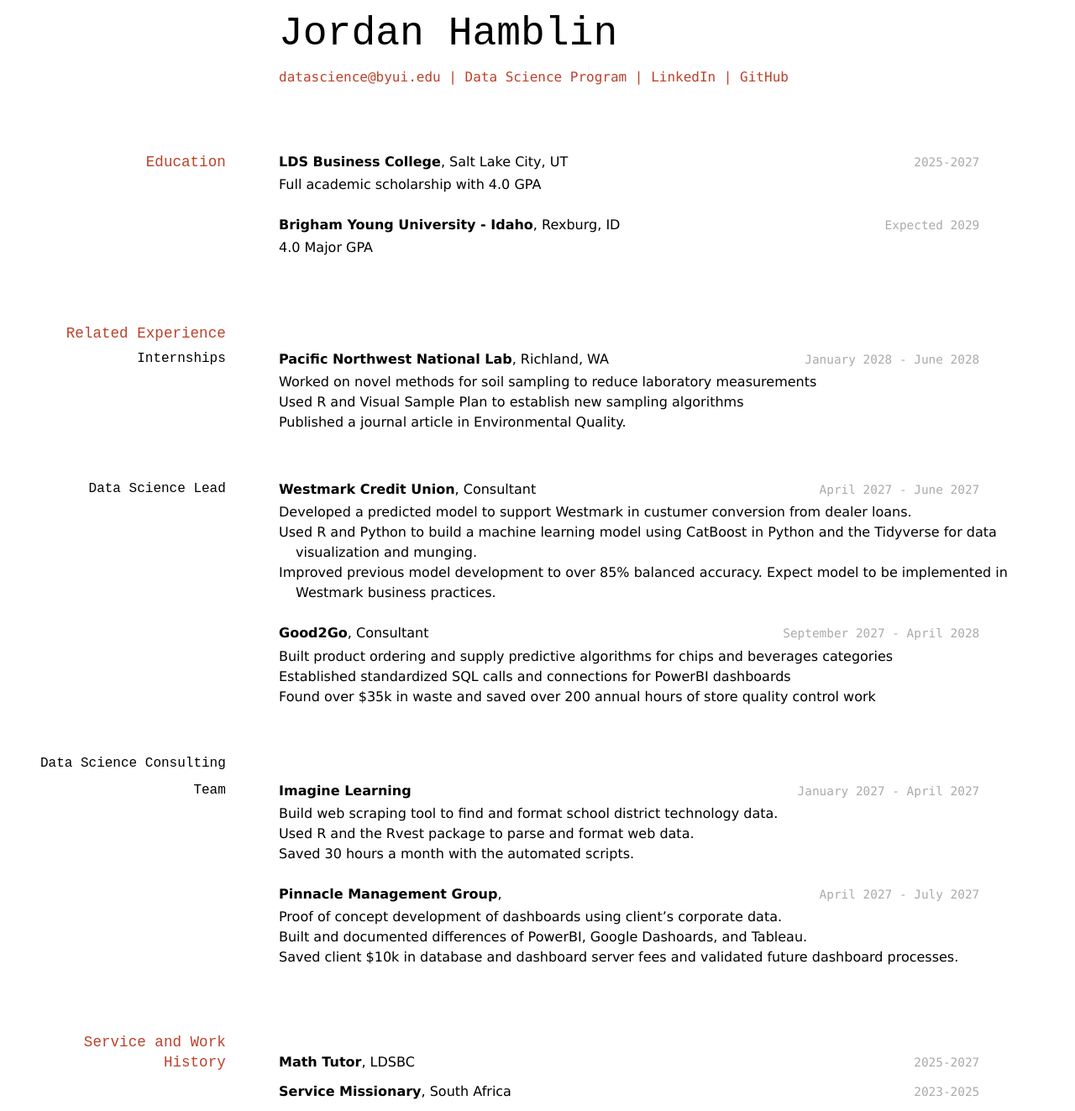
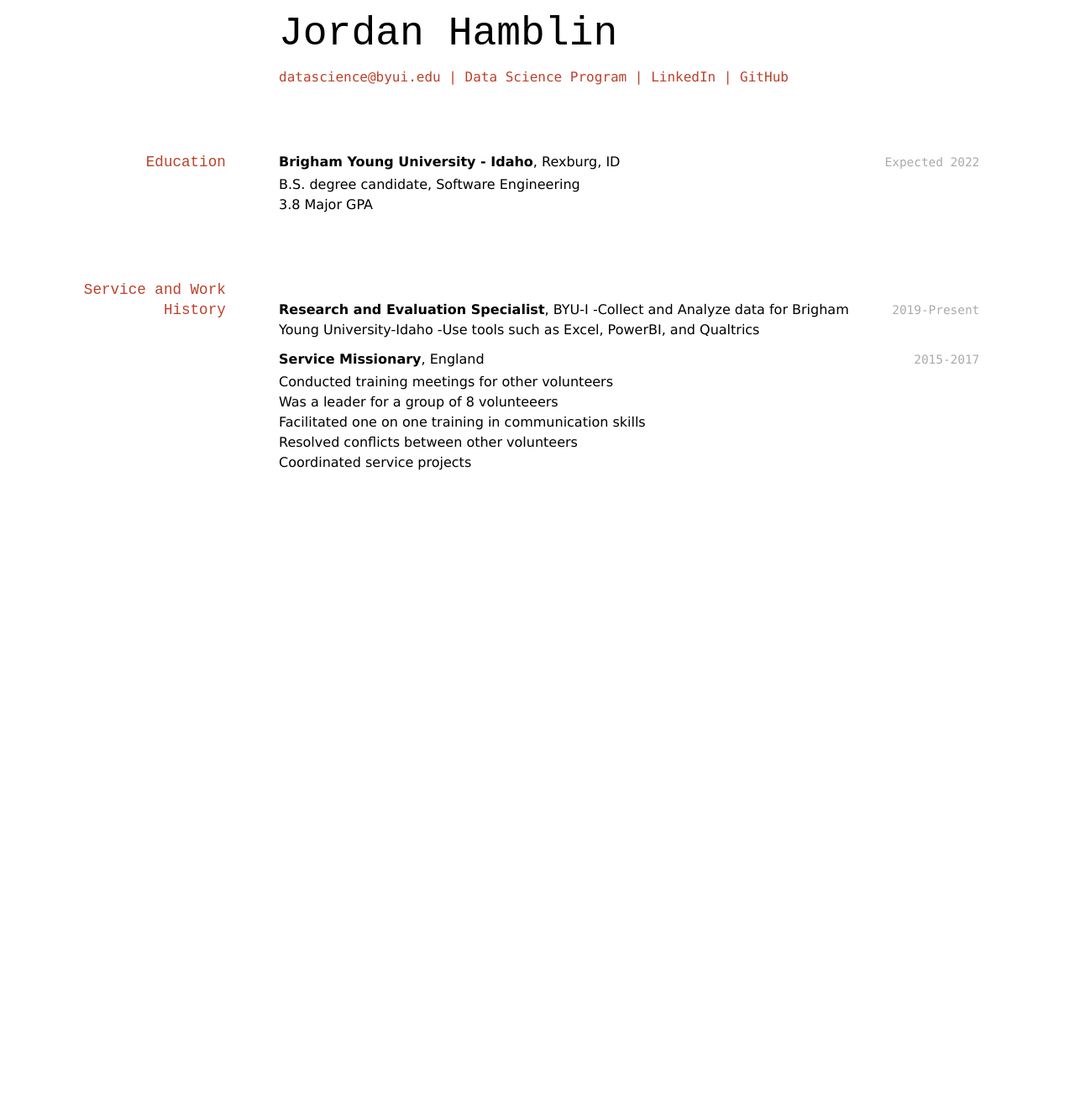
Before and after one commit to byuids-resumes/Hamblin_Jordan_Resume, a Jekyll site: the page built from docs/index.md, in a window 1280 px wide. Shown: the whole page at 84% size. Built offline with Jekyll 4.4.1, drawn with Linux system fonts in a browser that asks for light colours; after the commit the page ends 900 px from its top, so only the background shows below that.

Commit message:
Updated work experience

```diff
--- a/docs/index.md
+++ b/docs/index.md
@@ -15,72 +15,28 @@ title: Jordan Hamblin
 
 ## Education
 
-`2025-2027`
-__LDS Business College__, Salt Lake City, UT
-
-- Full academic scholarship with 4.0 GPA
-
-`Expected 2029`
+`Expected 2022`
 __Brigham Young University - Idaho__, Rexburg, ID
-
-- 4.0 Major GPA
-
-
-## Related Experience
-
-### Internships
-
-`January 2028 - June 2028`
-__Pacific Northwest National Lab__, Richland, WA
-
-- Worked on novel methods for soil sampling to reduce laboratory measurements
-- Used R and Visual Sample Plan to establish new sampling algorithms
-- Published a journal article in Environmental Quality.
-
-### Data Science Lead
-
-`April 2027 - June 2027`
-__Westmark Credit Union__, Consultant
-
-- Developed a predicted model to support Westmark in custumer conversion from dealer loans.
-- Used R and Python to build a machine learning model using CatBoost in Python and the Tidyverse for data visualization and munging.
-- Improved previous model development to over 85% balanced accuracy. Expect model to be implemented in Westmark business practices.
-
-`September 2027 - April 2028`
-__Good2Go__, Consultant
-
-- Built product ordering and supply predictive algorithms for chips and beverages categories
-- Established standardized SQL calls and connections for PowerBI dashboards
-- Found over $35k in waste and saved over 200 annual hours of store quality control work
-
-### Data Science Consulting Team
-
-`January 2027 - April 2027`
-__Imagine Learning__
-
-- Build web scraping tool to find and format school district technology data.
-- Used R and the Rvest package to parse and format web data.
-- Saved 30 hours a month with the automated scripts.
-
-`April 2027 - July 2027`
-__Pinnacle Management Group__,
-
-- Proof of concept development of dashboards using client's corporate data.
-- Built and documented differences of PowerBI, Google Dashoards, and Tableau.
-- Saved client $10k in database and dashboard server fees and validated future dashboard processes.
-
+- B.S. degree candidate, Software Engineering
+- 3.8 Major GPA
 
 ## Service and Work History
 
-`2025-2027`
-__Math Tutor__, LDSBC
+`2019-Present`
+__Research and Evaluation Specialist__, BYU-I
+-Collect and Analyze data for Brigham Young University-Idaho
+-Use tools such as Excel, PowerBI, and Qualtrics
 
 
-`2023-2025`
-__Service Missionary__, South Africa
-
+`2015-2017`
+__Service Missionary__, England
+- Conducted training meetings for other volunteers
+- Was a leader for a group of 8 volunteeers
+- Facilitated one on one training in communication skills
+- Resolved conflicts between other volunteers
+- Coordinated service projects
 
 
 <!-- ### Footer
 
-Last updated: May 2013 -->
+Last updated: March 2021 -->
```
